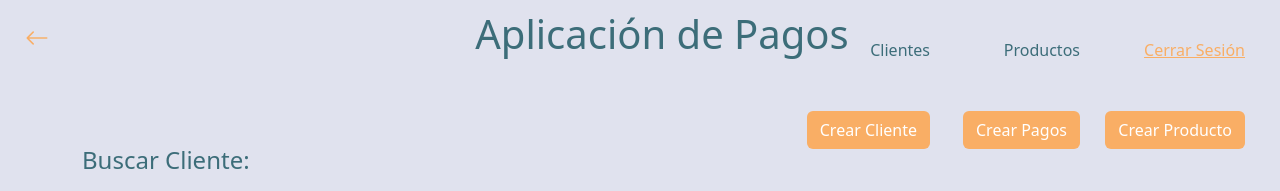
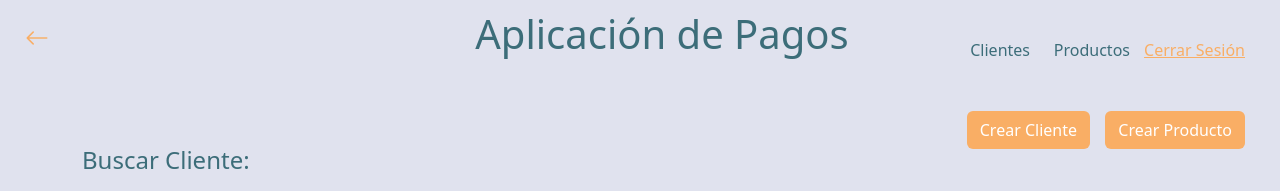
Before and after one commit to Anthony03022002/titulacion, a React (Vite) app in the folder frontend/: page /clientes in a window 1280 px wide. Shown: the top 191 px of the page. Built offline with nearby package versions, Linux system fonts and the light colour scheme; no server answers.

Commit message:
EstilosFinales

```diff
--- a/frontend/src/components/Navegacion.jsx
+++ b/frontend/src/components/Navegacion.jsx
@@ -12,18 +12,12 @@ export const Navegacion = () => {
   const linkStyles = {
     backgroundColor: '#f9ae65', // Cambia el color de fondo del botón
     position: 'absolute',
-    right: '350px', // Alinea el enlace a la derecha
+    right: '190px', // Alinea el enlace a la derecha
     color: '#fff', // Color del texto en los enlaces
     textDecoration: 'none', // Quitamos la decoración predeterminada del enlace
   };
 
-  const linkStylew = {
-    backgroundColor: '#f9ae65', // Cambia el color de fondo del botón
-    color: '#fff', // Cambia el color del texto del botón
-    position: 'absolute',
-    right: '200px', // Alinea el enlace a la derecha
-    textDecoration: 'none', // Quitamos la decoración predeterminada del enlace
-  };
+
 // estilos links
 const linkStyle1 = {
 
@@ -35,7 +29,7 @@ const linkStyle1 = {
 const linkStyle3 = {
 
   position: 'absolute',
-  right: '350px', // Alinea el enlace a la derecha
+  right: '250px', // Alinea el enlace a la derecha
   color: '#3c6d79', // Color del texto en los enlaces
   textDecoration: 'none', // Quitamos la decoración predeterminada del enlace
 };
@@ -44,7 +38,7 @@ const linkStyle2 = {
 
   color: '#3c6d79', // Cambia el color del texto del botón
   position: 'absolute',
-  right: '200px', // Alinea el enlace a la derecha
+  right: '150px', // Alinea el enlace a la derecha
   textDecoration: 'none', // Quitamos la decoración predeterminada del enlace
 };
 
@@ -95,7 +89,6 @@ const linkStyle2 = {
         </div>
       </nav>
       <div style={contenedorStyle}>
-
         {/* Subtítulo debajo del título */}
         <Link to="/crear-clientes" className="btn" role="button" style={linkStyles}>
           Crear Cliente
@@ -104,10 +97,6 @@ const linkStyle2 = {
           Crear Producto
         </Link>
 
-        <Link to="/crear-pagos" className="btn" role="button" style={linkStylew}>
-          Crear Pagos
-        </Link>
-
       </div>
     </div>
   );
```
